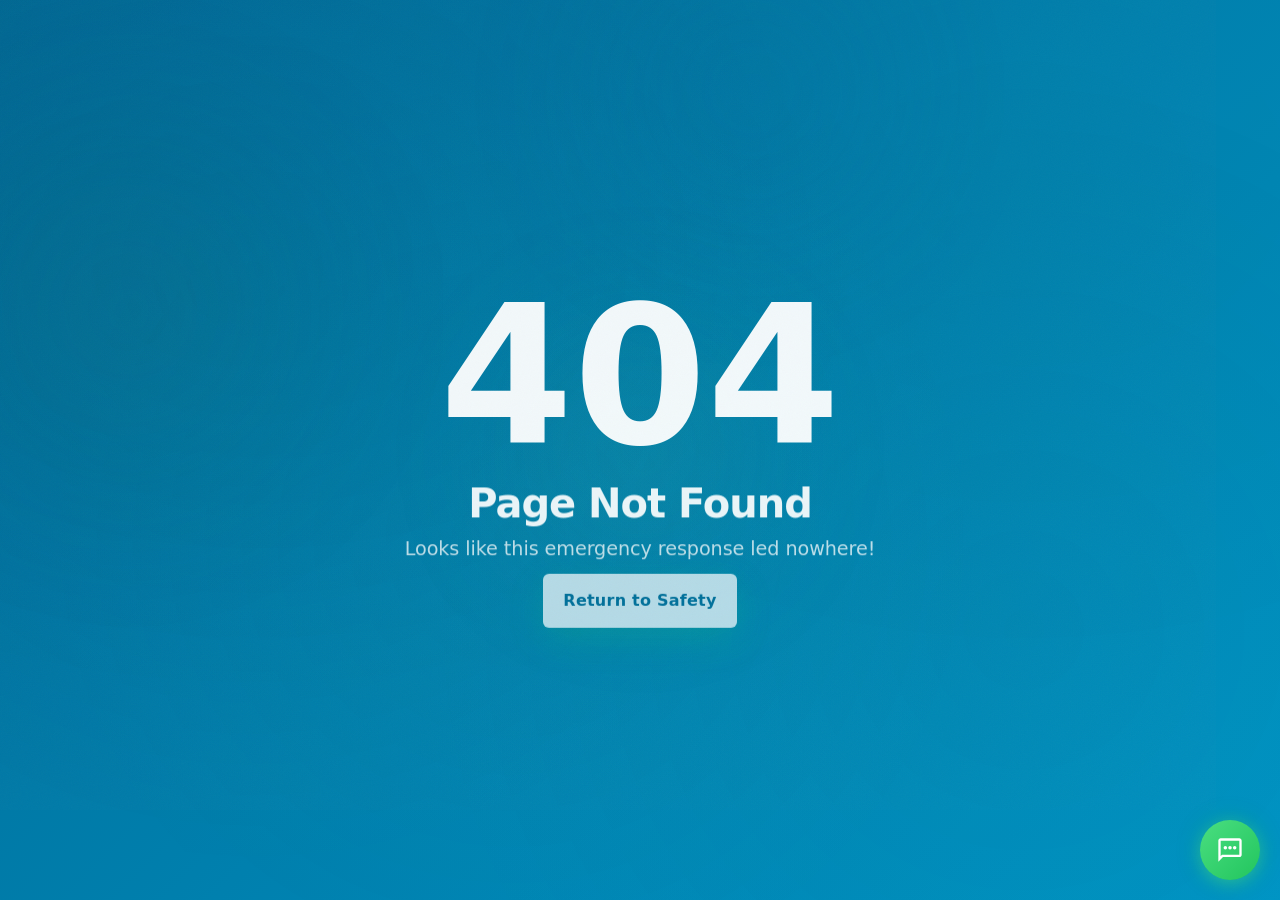
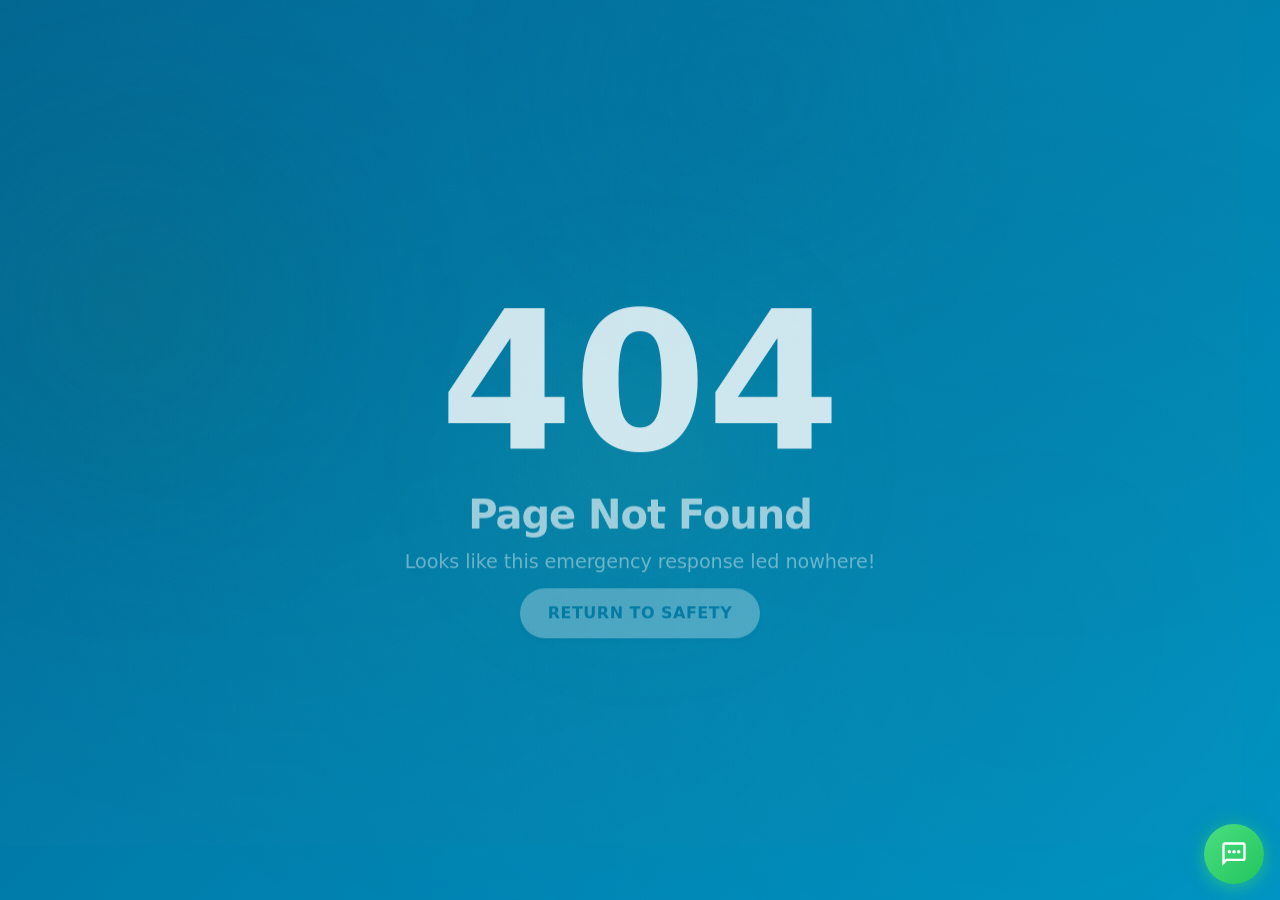

Tighten layout, clean buttons, add hero CTA and explainer

--- a/assets/css/style.css
+++ b/assets/css/style.css
@@ -187,12 +187,12 @@
 
   /* Compact spacing scale */
   --space-1: 6px;
-  --space-2: 12px;
-  --space-3: 20px;
-  --space-4: 28px;
-  --space-5: 36px;
-  --space-6: 48px;
-  --space-7: 64px;
+  --space-2: 10px;
+  --space-3: 16px;
+  --space-4: 24px;
+  --space-5: 32px;
+  --space-6: 40px;
+  --space-7: 48px;
 
   /* Layout widths */
   --max-content-width: 1200px;
@@ -692,7 +692,7 @@ body.has-testing-banner .page-hero {
   background: linear-gradient(135deg, #F0F7FA 0%, #FFFFFF 50%, #F8FCFD 100%);
   position: relative;
   overflow: hidden;
-  padding: var(--space-2) var(--space-4) var(--space-5);
+  padding: var(--space-2) var(--space-4) var(--space-4);
 }
 
 .hero-bg {
@@ -807,6 +807,18 @@ body.has-testing-banner .page-hero {
   text-wrap: balance;
 }
 
+.hero-explainer {
+  font-size: var(--fs-body);
+  color: var(--clr-muted);
+  margin: 0 auto var(--space-2);
+  max-width: var(--max-text-width);
+  line-height: 1.5;
+}
+
+.hero-cta {
+  margin-bottom: var(--space-2);
+}
+
 .hero-highlight {
   background: var(--gradient-ocean);
   -webkit-background-clip: text;
@@ -818,16 +830,16 @@ body.has-testing-banner .page-hero {
 .hero-subtitle {
   font-size: var(--fs-body-large);
   max-width: var(--max-text-width);
-  margin: 0 auto var(--space-3);
+  margin: 0 auto var(--space-2);
   color: var(--clr-secondary);
-  line-height: 1.6;
+  line-height: 1.5;
   font-weight: var(--fw-regular);
   animation: fadeInUp 0.8s ease-out 0.15s both;
 }
 
 .hero-components {
   max-width: 900px;
-  margin: 0 auto var(--space-3);
+  margin: 0 auto var(--space-2);
 }
 
 .hero-section-label {
@@ -974,9 +986,8 @@ body.has-testing-banner .page-hero {
   transition: all 0.25s cubic-bezier(0.4, 0, 0.2, 1);
 }
 
-.btn-primary:hover,
 .btn-secondary:hover {
-  transform: translateY(-2px) scale(1.02);
+  transform: translateY(-1px);
 }
 
 /* Gentle icon animations */
@@ -1397,52 +1408,42 @@ button:focus:not(:focus-visible) {
 }
 
 /* ================================================
-   Buttons - Refined & Sophisticated
+   Buttons - Clean & Confident
    ================================================ */
 .btn-primary,
 .btn-secondary {
   display: inline-block;
-  padding: 14px 20px;
-  border-radius: var(--space-1);
+  padding: 12px 28px;
+  border-radius: 100px;
   font-weight: var(--fw-heading);
   font-size: var(--fs-button);
-  letter-spacing: 0.015em;
+  letter-spacing: 0.03em;
   border: none;
   cursor: pointer;
-  transition: all var(--transition-smooth);
-  position: relative;
-  overflow: hidden;
+  transition: filter 0.2s ease, box-shadow 0.2s ease;
   text-decoration: none;
+  text-transform: uppercase;
 }
 
 .btn-primary {
-  background: linear-gradient(135deg, #10B981 0%, #059669 100%);
+  background: #2d2d2d;
   color: white;
-  box-shadow: 0 12px 36px rgba(16, 185, 129, 0.4);
-  position: relative;
-  overflow: hidden;
+  box-shadow: 0 2px 6px rgba(0, 0, 0, 0.15);
 }
 
-.btn-primary::before {
-  content: '';
-  position: absolute;
-  top: 0;
-  left: 0;
-  width: 100%;
-  height: 100%;
-  background: linear-gradient(135deg, rgba(255, 255, 255, 0.15) 0%, transparent 100%);
-  opacity: 0;
-  transition: opacity var(--transition-smooth);
+.btn-primary::before,
+.btn-primary::after {
+  display: none;
 }
 
-.btn-primary:hover::before {
-  opacity: 1;
-}
-
-.btn-primary:hover {
-  transform: translateY(-2px);
-  background: linear-gradient(135deg, #059669 0%, #047857 100%);
-  box-shadow: 0 16px 48px rgba(16, 185, 129, 0.5);
+.btn-primary:hover,
+.btn-primary:focus,
+.btn-primary:active {
+  background: #2d2d2d;
+  color: white;
+  filter: brightness(1.2);
+  box-shadow: 0 4px 12px rgba(0, 0, 0, 0.2);
+  transform: none;
 }
 
 .btn-secondary {
@@ -2663,32 +2664,7 @@ body.use-cases-page .process-node {
   pointer-events: none;
 }
 
-/* Enhanced Button Effects */
-.btn-primary,
-.btn-secondary {
-  position: relative;
-  z-index: 1;
-  overflow: visible;
-}
-
-.btn-primary::after {
-  content: '';
-  position: absolute;
-  top: 50%;
-  left: 50%;
-  width: 0;
-  height: 0;
-  background: rgba(255, 255, 255, 0.3);
-  border-radius: 50%;
-  transform: translate(-50%, -50%);
-  transition: width 0.6s ease, height 0.6s ease;
-  z-index: -1;
-}
-
-.btn-primary:hover::after {
-  width: 300px;
-  height: 300px;
-}
+/* Button base (no extra effects) */
 
 /* Stat Item Visual Enhancement */
 .stat-item {
@@ -2819,17 +2795,7 @@ body.scrolling-down .page-title {
   }
 }
 
-/* Holographic effect on hover */
-.btn-primary:hover {
-  background: linear-gradient(45deg,
-      #0077B6 0%,
-      #00B4D8 25%,
-      #52B788 50%,
-      #00B4D8 75%,
-      #0077B6 100%);
-  background-size: 300% 300%;
-  animation: holographic 3s ease infinite;
-}
+/* Button hover - clean, single color */
 
 @keyframes holographic {
   0% {
@@ -3040,15 +3006,7 @@ body::before {
   box-shadow: 0 12px 24px rgba(0, 119, 182, 0.15);
 }
 
-/* Simple button effects - no expensive filters */
-.btn-primary {
-  transition: transform 0.2s ease, box-shadow 0.2s ease;
-}
-
-.btn-primary:hover {
-  transform: translateY(-2px);
-  box-shadow: 0 8px 16px rgba(0, 119, 182, 0.2);
-}
+/* Button transitions handled in main definition */
 
 /* Enhanced Section Transitions */
 .features-section,
